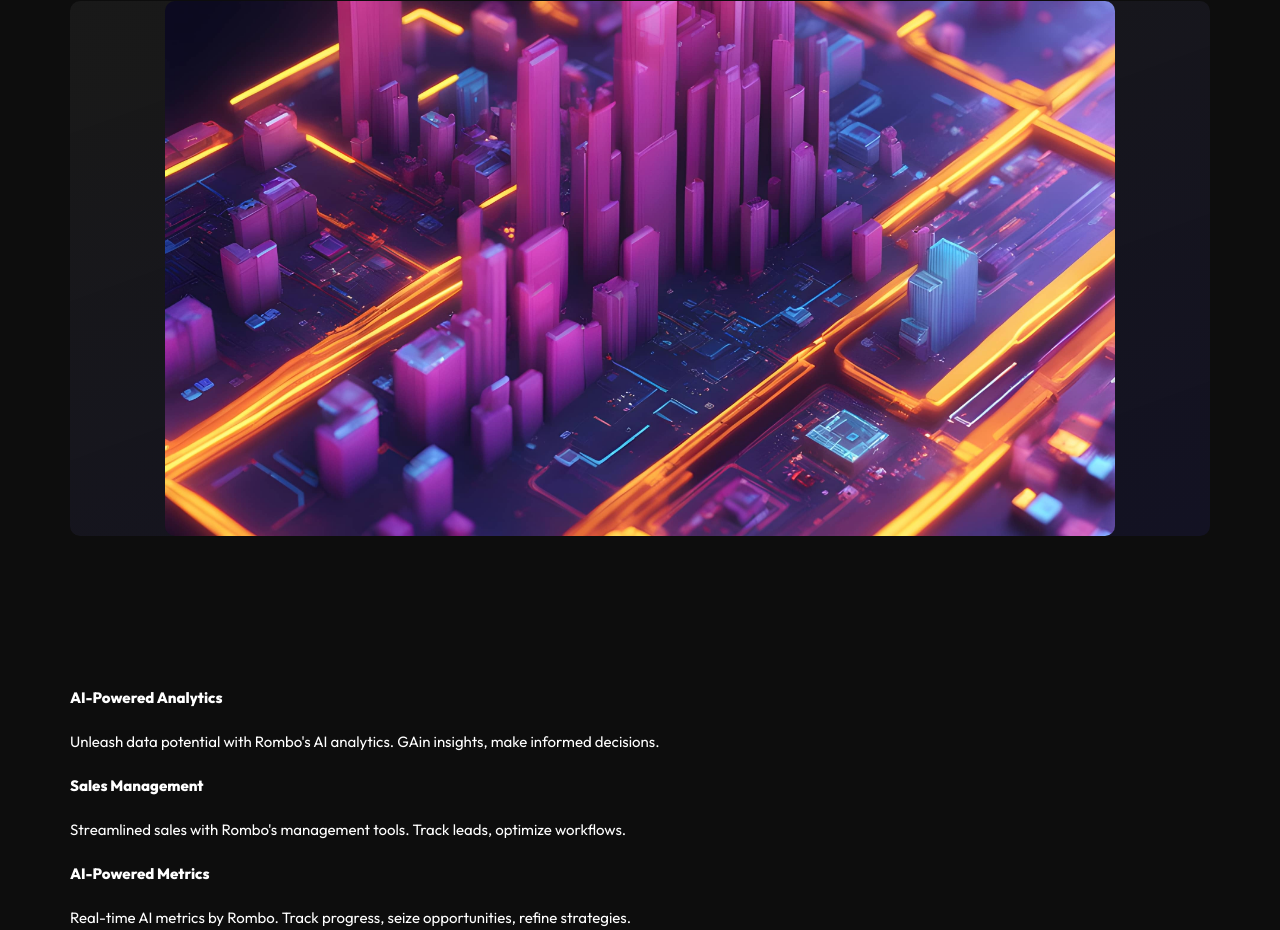
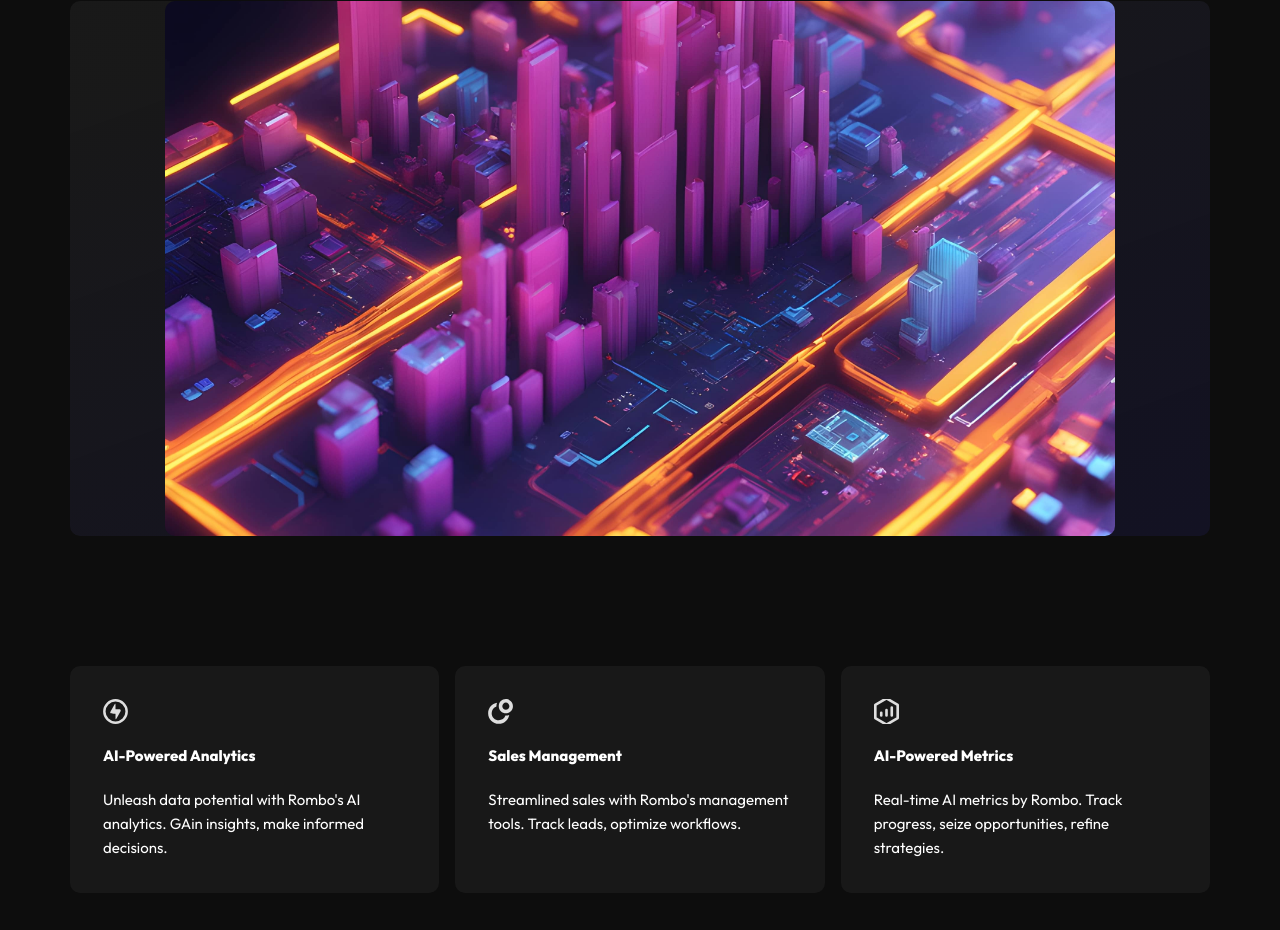
Before and after one commit to johnazt/new-era-landing, a website built with Vite: page index.html in a window 1280 px wide. Shown: the part 2235-3165 px from the top of the page. After the commit the page ends 3128 px from the top, so only its background shows below. Built offline with nearby package versions, Linux system fonts and the light colour scheme.

Commit message:
add grid levels section

```diff
--- a/index.html
+++ b/index.html
@@ -121,19 +121,19 @@
           </article>
           <div class="levels__features">
             <div class="levels__item">
-              <span class="levels__item-icon"><img src="" alt=""></span>
+              <span><img class="levels__item-icon" src="./assets/images/power-ia.svg" alt=""></span>
               <h4 class="levels__item-title">AI-Powered Analytics</h4>
               <p class="levels__item-text">Unleash data potential with Rombo's AI analytics. GAin insights, make
                 informed decisions.</p>
             </div>
             <div class="levels__item">
-              <span class="levels__item-icon"><img src="" alt=""></span>
+              <span><img class="levels__item-icon" src="./assets/images/sales-icon.svg" alt=""></span>
               <h4 class="levels__item-title">Sales Management</h4>
               <p class="levels__item-text">Streamlined sales with Rombo's management tools. Track leads, optimize
                 workflows.</p>
             </div>
             <div class="levels__item">
-              <span class="levels__item-icon"><img src="" alt=""></span>
+              <span><img class="levels__item-icon" src="./assets/images/metrics.svg" alt=""></span>
               <h4 class="levels__item-title">AI-Powered Metrics</h4>
               <p class="levels__item-text">Real-time AI metrics by Rombo. Track progress, seize opportunities, refine
                 strategies.</p>
--- a/scss/components/_levels.scss
+++ b/scss/components/_levels.scss
@@ -17,7 +17,8 @@
   &__container-image {
     background-image: linear-gradient(160deg, rgba(var(--clr-dark-light), .6) 10%, var(--clr-blue-gradient) 100%);
     border-radius: var(--rounded-sm);
-    margin-bottom: u.rem(130);
+    margin-bottom: clamp(u.rem(60), 1.6477272727272725rem + 9.090909090909092vw, u.rem(130));
+    ;
   }
 
   &__image {
@@ -27,11 +28,36 @@
     border-radius: var(--rounded-sm);
   }
 
-  &__features {}
+  &__features {
+    display: grid;
+    grid-template-columns: repeat(auto-fill, minmax(300px, 1fr));
+    ;
+    gap: u.rem(16);
+  }
 
-  &__item {}
+  &__item {
+    background: rgba(var(--clr-dark-light), .6);
+    border-radius: var(--rounded-sm);
+    padding: u.rem(33);
 
-  &__item-icon {}
+    @include u.breakpoint(medium) {
+      &:nth-child(3) {
+        grid-column: 1 / -1;
+      }
+    }
+
+    @include u.breakpoint(large) {
+      &:nth-child(3) {
+        grid-column: 3;
+      }
+    }
+
+  }
+
+  &__item-icon {
+    height: u.rem(25);
+    width: u.rem(25);
+  }
 
   &__item-title {}
 
```
